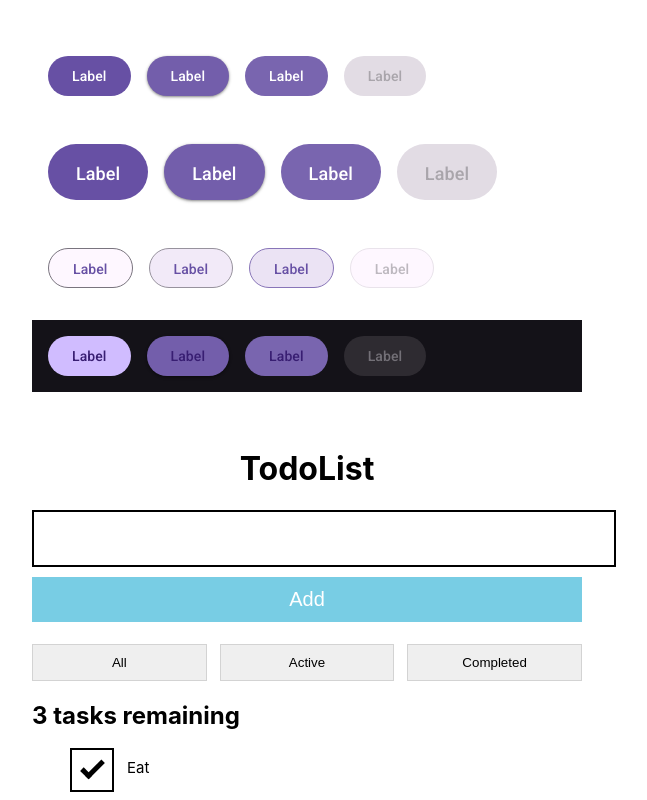
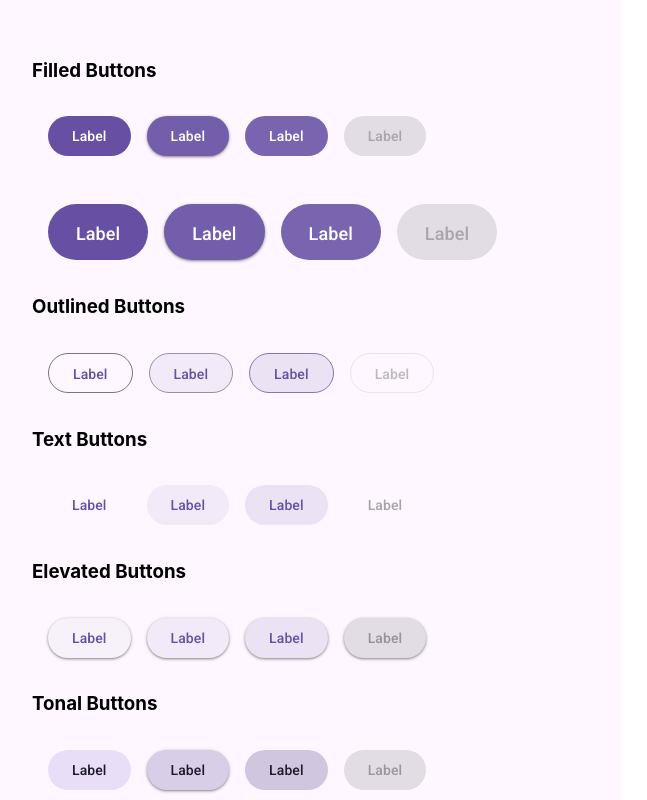
Before and after one commit to turovetsss/ToDo-List, a React (Create React App) app: page / in a window 1280 px wide. Shown: the top 800 px of the page, without its empty margins (333-980 px from the left). Built offline with nearby package versions, Linux system fonts and the light colour scheme.

Commit message:
light theme buttons

```diff
--- a/src/App.css
+++ b/src/App.css
@@ -1,5 +1,5 @@
 .todoapp {
-  background: #fff;
+  background: #fef7ff;
   position: relative;
   padding: 40px;
   max-width: 550px;
--- a/src/app.jsx
+++ b/src/app.jsx
@@ -75,6 +75,7 @@ export const App = props => {
 
     return (
         <div className='todoapp stack-large'>
+            <h3>Filled Buttons</h3>
             <div className='buttons'>
                 <Button>Label</Button>
                 <Button className='button--filled-hover'>Label</Button>
@@ -93,6 +94,7 @@ export const App = props => {
                     Label
                 </Button>
             </div>
+            <h3>Outlined Buttons</h3>
             <div className='buttons'>
                 <Button view='outlined'>Label</Button>
                 <Button view='outlined' className='button--outlined-hover'>
@@ -105,6 +107,47 @@ export const App = props => {
                     Label
                 </Button>
             </div>
+            <h3>Text Buttons</h3>
+            <div className='buttons'>
+                <Button view='text'>Label</Button>
+                <Button view='text' className='button--text-hover'>
+                    Label
+                </Button>
+                <Button view='text' className='button--text-focus'>
+                    Label
+                </Button>
+                <Button view='text' disabled={true}>
+                    Label
+                </Button>
+            </div>
+            <h3>Elevated Buttons</h3>
+            <div className='buttons'>
+                <Button view='elevated'>Label</Button>
+                <Button view='elevated' className='button--elevated-hover'>
+                    Label
+                </Button>
+                <Button view='elevated' className='button--elevated-focus'>
+                    Label
+                </Button>
+                <Button view='elevated' disabled={true}>
+                    Label
+                </Button>
+            </div>
+            <h3>Tonal Buttons</h3>
+            <div className='buttons'>
+                <Button view='tonal'>Label</Button>
+                <Button view='tonal' className='button--tonal-hover'>
+                    Label
+                </Button>
+                <Button view='tonal' className='button--tonal-focus'>
+                    Label
+                </Button>
+                <Button view='tonal' disabled={true}>
+                    Label
+                </Button>
+            </div>
+            <h2>Dark Theme</h2>
+            <h3>Filled Buttons</h3>
             <div className='buttons dark-theme'>
                 <Button>Label</Button>
                 <Button className='button--filled-hover'>Label</Button>
--- a/src/components/button/button.css
+++ b/src/components/button/button.css
@@ -82,6 +82,96 @@
     }
 }
 
+.button--text {
+  background-color: #fef7ff;
+  color: #6750a4;
+
+  .dark-theme & {
+      background-color: #D0BCFF;
+      color: #381E72;
+  }
+
+  &:hover:not(:disabled) {
+      background-color: #f2eaf8;
+      cursor: pointer;
+  }
+
+  &:focus:not(:disabled) {
+      background-color: #ebe3f4;
+  }
+
+  &:disabled {
+      background-color:#fef7ff;
+      color: #a8a3aa;
+
+      .dark-theme & {
+          background-color: #2E2B31;
+          color: #737077;
+      }
+  }
+}
+
+.button--elevated {
+  background-color: #f7f2fa;
+  color: #6750a4;
+  box-shadow: 0px 1px 3px 1px rgba(0, 0, 0, 0.15), 0px 1px 2px 0px rgba(0, 0, 0, 0.30);
+
+  .dark-theme & {
+      background-color: #D0BCFF;
+      color: #381E72;
+  }
+
+  &:hover:not(:disabled) {
+      background-color: #ebe5f3;
+      cursor: pointer;
+      box-shadow: 0px 1px 3px 1px rgba(0, 0, 0, 0.15), 0px 1px 2px 0px rgba(0, 0, 0, 0.30);
+  }
+
+  &:focus:not(:disabled) {
+      background-color: #e6dff0;
+      box-shadow: 0px 1px 3px 1px rgba(0, 0, 0, 0.15), 0px 1px 2px 0px rgba(0, 0, 0, 0.30);
+  }
+
+  &:disabled {
+      background-color:#e2dce4;
+      color: #97939a;
+
+      .dark-theme & {
+          background-color: #2E2B31;
+          color: #737077;
+      }
+  }
+}
+
+.button--tonal {
+  background-color: #e8def8;
+  color: #1d192b;
+
+  .dark-theme & {
+      background-color: #D0BCFF;
+      color: #381E72;
+  }
+
+  &:hover:not(:disabled) {
+      background-color: #d8cee8;
+      cursor: pointer;
+      box-shadow: 0px 1px 3px 1px rgba(0, 0, 0, 0.15), 0px 1px 2px 0px rgba(0, 0, 0, 0.30);
+  }
+
+  &:focus:not(:disabled) {
+      background-color: #d0c6df;
+    }
+
+  &:disabled {
+      background-color:#e2dce4;
+      color: #9b979e;
+
+      .dark-theme & {
+          background-color: #2E2B31;
+          color: #737077;
+      }
+  }
+}
 .button--filled-hover:not(.button--filled-disabled){
     background-color: #735EAB;
     box-shadow: 0px 1px 3px 1px rgba(0, 0, 0, 0.15), 0px 1px 2px 0px rgba(0, 0, 0, 0.30);
@@ -114,3 +204,47 @@
     border: 1px solid #E9E3EB;
     color: #BDB8BF;
 }
+
+.button--text-hover:not(.button--filled-disabled){
+  background-color: #f2eaf8;
+      cursor: pointer;
+}
+
+.button--text-focus:not(.button--filled-disabled) {
+  background-color: #ebe3f4;
+}
+
+.button--text-disabled {
+  background-color:#fef7ff;
+  color: #a8a3aa;
+}
+
+
+.button--elevated-hover:not(.button--filled-disabled){
+  background-color: #f2eaf8;
+      cursor: pointer;
+}
+
+.button--elevated-focus:not(.button--filled-disabled) {
+  background-color: #ebe3f4;
+}
+
+.button--elevated-disabled {
+  background-color:#fef7ff;
+  color: #a8a3aa;
+}
+
+.button--tonal-hover:not(.button--filled-disabled){
+  background-color: #d8cee8;
+  cursor: pointer;
+  box-shadow: 0px 1px 3px 1px rgba(0, 0, 0, 0.15), 0px 1px 2px 0px rgba(0, 0, 0, 0.30);
+}
+
+.button--tonal-focus:not(.button--filled-disabled) {
+  background-color: #d0c6df;
+}
+
+.button--tonal-disabled {
+  background-color:#e2dce4;
+      color: #9b979e;
+}
```
